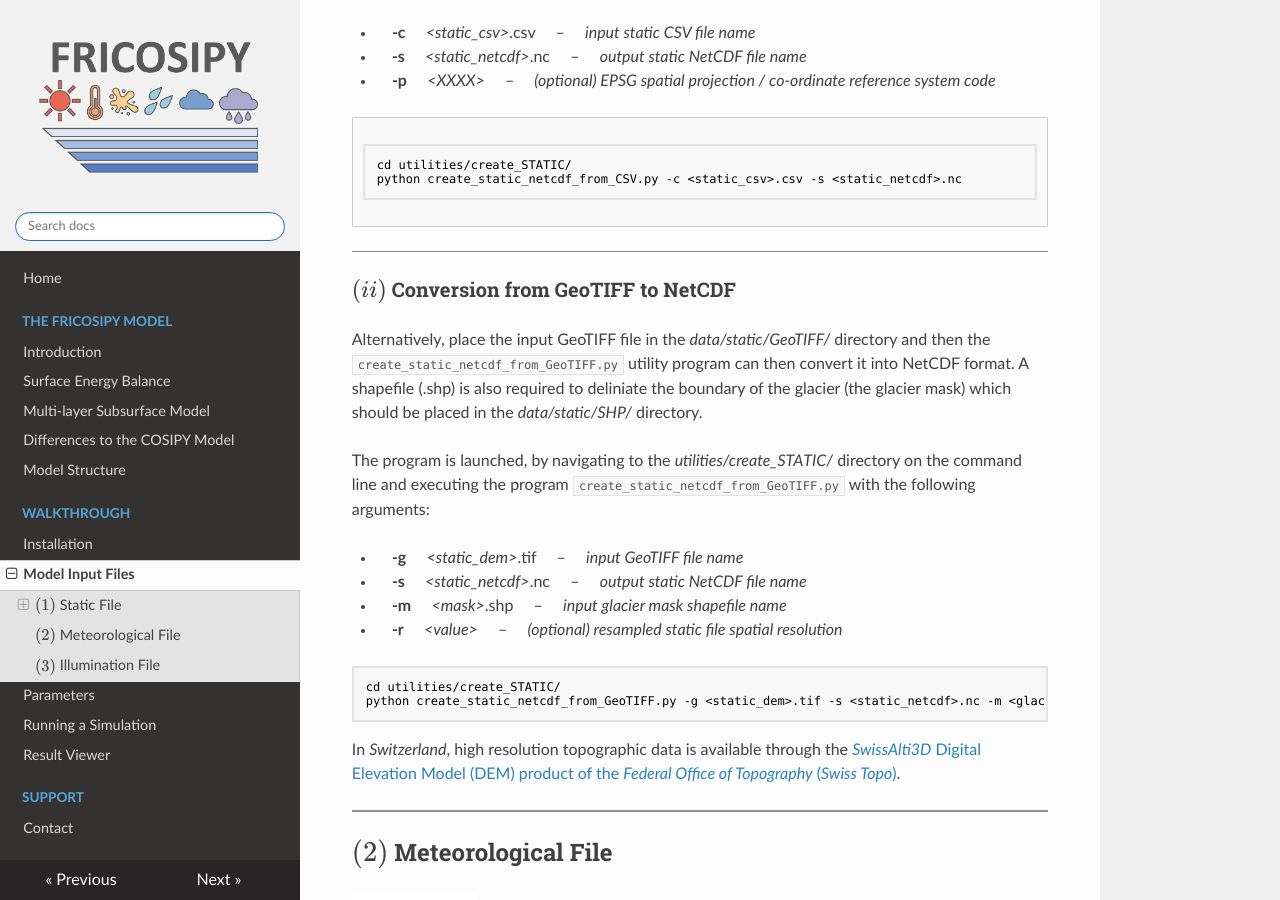
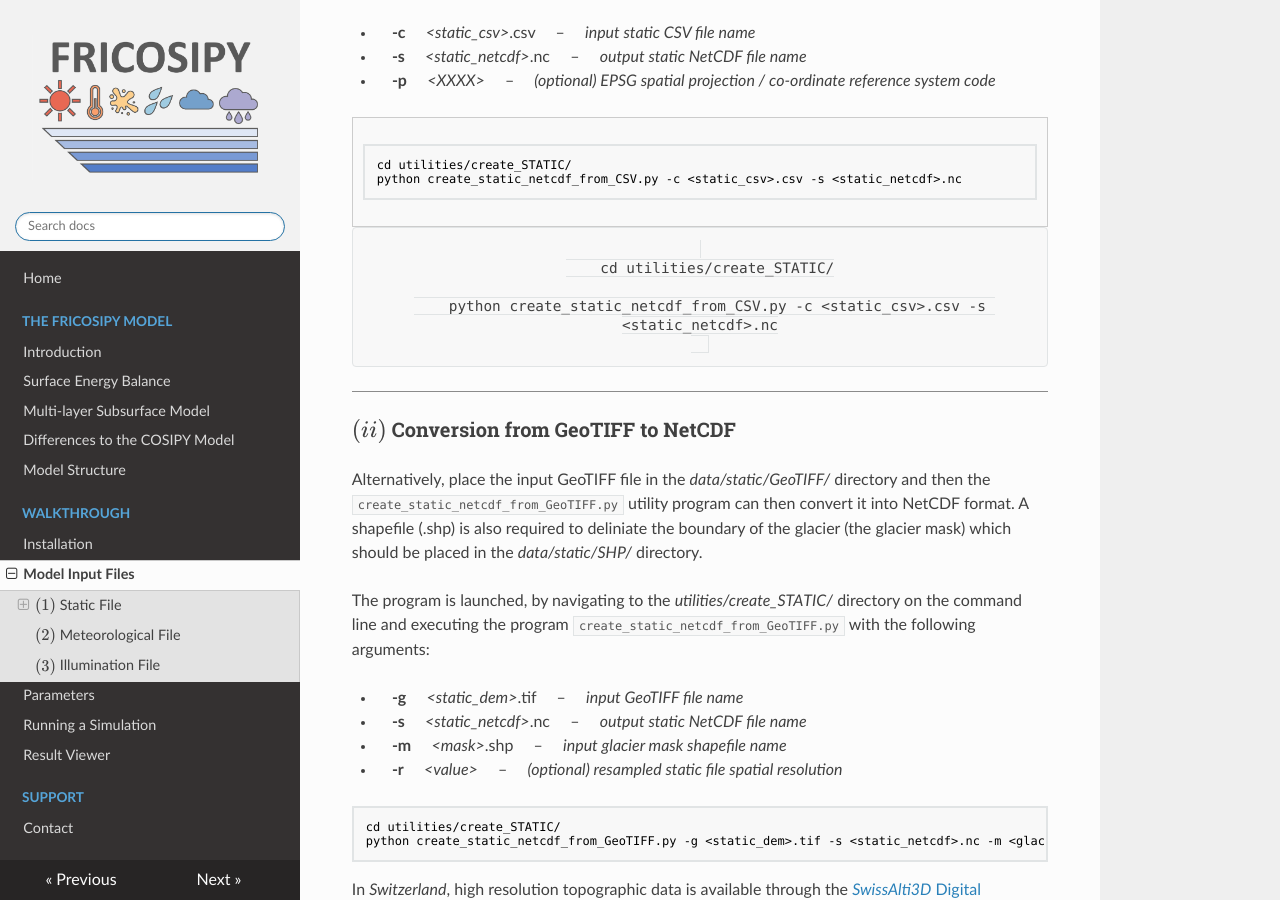
Before and after one commit to MarcusGastaldello/FRICOSIPY, an MkDocs documentation site: the page built from docs/model_input_files.md, in a window 1280 px wide and 900 px high, scrolled down 1645 px. Built offline with MkDocs 1.6.1, drawn with Linux system fonts in a browser that asks for light colours.

Commit message:
Update model_input_files.md with static NetCDF creation
Added instructions for creating static NetCDF files from CSV.

````diff
--- a/docs/model_input_files.md
+++ b/docs/model_input_files.md
@@ -71,6 +71,13 @@ cd utilities/create_STATIC/
 python create_static_netcdf_from_CSV.py -c <static_csv>.csv -s <static_netcdf>.nc
 ```
 
+</div>
+
+<div style="border: 1px solid #e1e4e5; background: #f8f8f8; padding: 12px; text-align: center; border-radius: 4px; max-width: 100%; overflow-x: auto;">
+  <code style="font-family: Consolas, 'Liberation Mono', Courier, monospace; font-size: 0.9em; color: #404040; background: transparent; border: none; padding: 0;">
+    cd utilities/create_STATIC/<br>
+    python create_static_netcdf_from_CSV.py -c &lt;static_csv&gt;.csv -s &lt;static_netcdf&gt;.nc
+  </code>
 </div>
 
 <hr style="height:1px; background-color:#8b8b8b; border:none;" />
````
